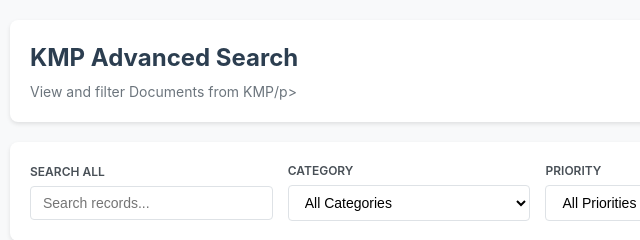
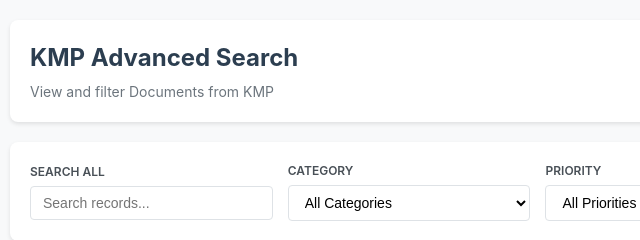
Before and after one commit to coekavach/coedms, a plain HTML site: page index.html in a window 1280 px wide. Shown: the top 240 px of the page, 50-690 px from the left. Drawn offline with Linux system fonts and the light colour scheme; no server answers.

Commit message:
Update index.html

```diff
--- a/index.html
+++ b/index.html
@@ -314,7 +314,7 @@
     <div class="container">
         <div class="header">
             <h1>KMP Advanced Search</h1>
-            <p>View and filter Documents from KMP/p>
+            <p>View and filter Documents from KMP</p>
         </div>
 
         <div class="filters">
```
